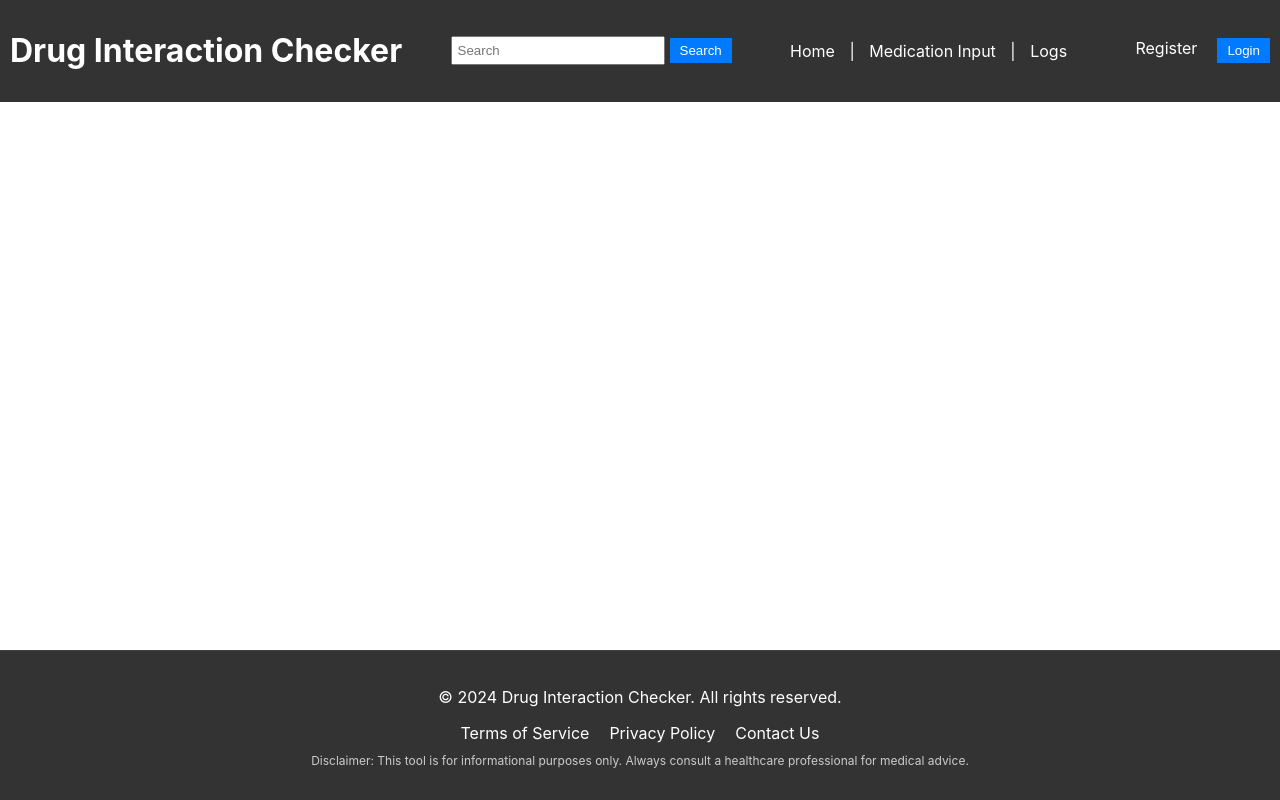
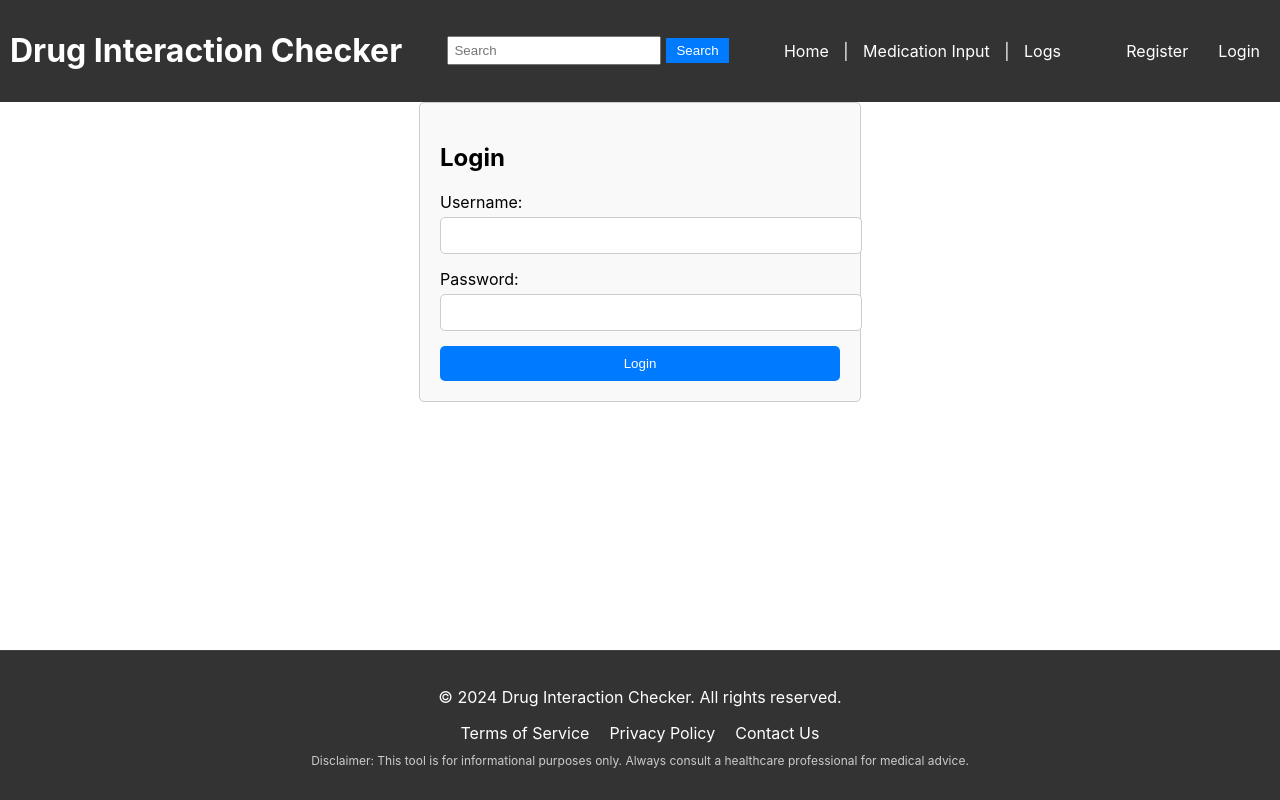
Before and after one commit to hend-isleem/drug_overdose, a React (Create React App) app: page /login in a window 1280 px wide. Built offline with nearby package versions, Linux system fonts and the light colour scheme.

Commit message:
Add LoginForm component with tests

```diff
--- a/src/App.js
+++ b/src/App.js
@@ -5,6 +5,7 @@
 import InteractionResults from "./components/InteractionResults";
 import Footer from "./components/Footer";
 import RegisterForm from "./components/Register";
+import LoginForm from "./components/Login";
 
 function App() {
   return (
@@ -22,7 +23,8 @@
               path="/interaction-results"
               element={<InteractionResults />}
             />
-            <Route path="/register" element={<RegisterForm />} />{" "}
+            <Route path="/register" element={<RegisterForm />} />
+            <Route path="/login" element={<LoginForm />} />
           </Routes>
         </div>
         <Footer />
--- a/src/components/Header.js
+++ b/src/components/Header.js
@@ -6,7 +6,6 @@
   const handleSearch = (e) => {
     e.preventDefault();
     console.log(`Searching for: ${searchQuery}`);
-    // Add search functionality here
   };
 
   return (
@@ -42,7 +41,9 @@
           Register
         </a>
 
-        <button style={buttonStyle}>Login</button>
+        <a href="/login" style={linkStyle}>
+          Login
+        </a>
       </div>
     </header>
   );
--- /dev/null
+++ b/src/components/Login.js
@@ -0,0 +1,92 @@
+import React, { useState } from "react";
+
+const LoginForm = () => {
+  const [username, setUsername] = useState("");
+  const [password, setPassword] = useState("");
+
+  const handleLogin = (e) => {
+    e.preventDefault();
+    const storedUser = JSON.parse(localStorage.getItem("user"));
+
+    if (
+      storedUser &&
+      storedUser.username === username &&
+      storedUser.password === password
+    ) {
+      alert("Login successful!");
+    } else {
+      alert("Invalid credentials.");
+    }
+  };
+
+  return (
+    <div style={formContainerStyle}>
+      <h2>Login</h2>
+      <form onSubmit={handleLogin} style={formStyle}>
+        <div style={inputGroupStyle}>
+          <label htmlFor="username">Username:</label>
+          <input
+            type="text"
+            id="username"
+            value={username}
+            onChange={(e) => setUsername(e.target.value)}
+            style={inputStyle}
+            required
+          />
+        </div>
+        <div style={inputGroupStyle}>
+          <label htmlFor="password">Password:</label>
+          <input
+            type="password"
+            id="password"
+            value={password}
+            onChange={(e) => setPassword(e.target.value)}
+            style={inputStyle}
+            required
+          />
+        </div>
+        <button type="submit" style={submitButtonStyle}>
+          Login
+        </button>
+      </form>
+    </div>
+  );
+};
+
+const formContainerStyle = {
+  width: "100%",
+  maxWidth: "400px",
+  margin: "0 auto",
+  padding: "20px",
+  border: "1px solid #ccc",
+  borderRadius: "5px",
+  backgroundColor: "#f9f9f9",
+};
+
+const formStyle = {
+  display: "flex",
+  flexDirection: "column",
+};
+
+const inputGroupStyle = {
+  marginBottom: "15px",
+};
+
+const inputStyle = {
+  width: "100%",
+  padding: "10px",
+  border: "1px solid #ccc",
+  borderRadius: "5px",
+  marginTop: "5px",
+};
+
+const submitButtonStyle = {
+  padding: "10px",
+  backgroundColor: "#007BFF",
+  color: "#fff",
+  border: "none",
+  borderRadius: "5px",
+  cursor: "pointer",
+};
+
+export default LoginForm;
```
Also changed, not shown: 1 other file (tests, documents, lock files or other folders).
